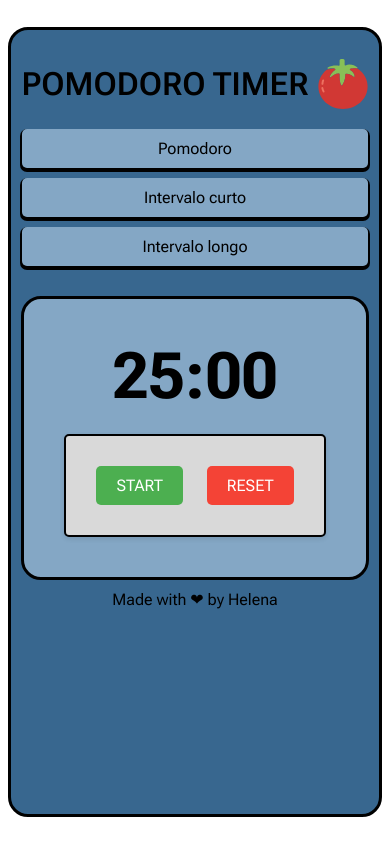
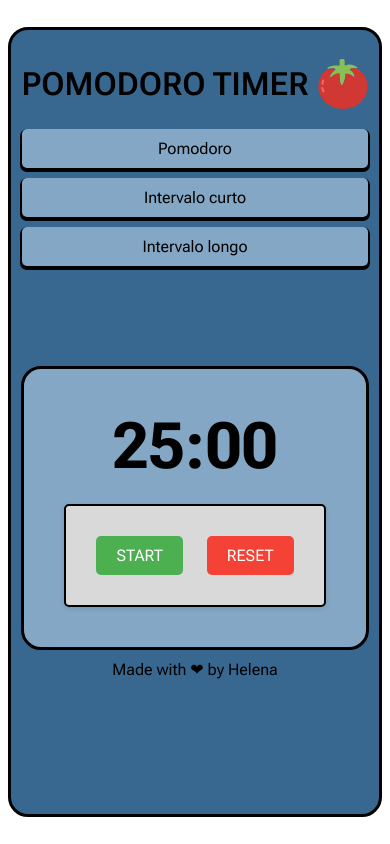
Before and after one commit to len4cf/pomodoroTimer, a plain HTML site: page index.html in a window 390 px wide. Drawn offline with Linux system fonts and the light colour scheme.

Commit message:
fix style

```diff
--- a/styles.css
+++ b/styles.css
@@ -153,7 +153,7 @@ body {
 
   .main-container {
     margin: 10px;
-    margin-top: 60px;
+    margin-top: 200px;
   }
 
   .btnOptions {
```
